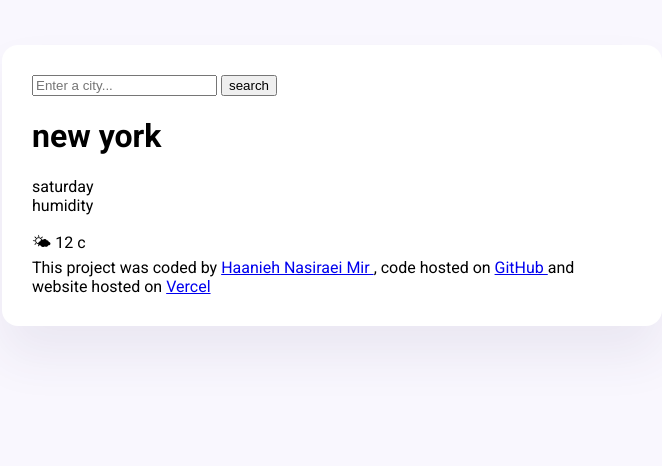
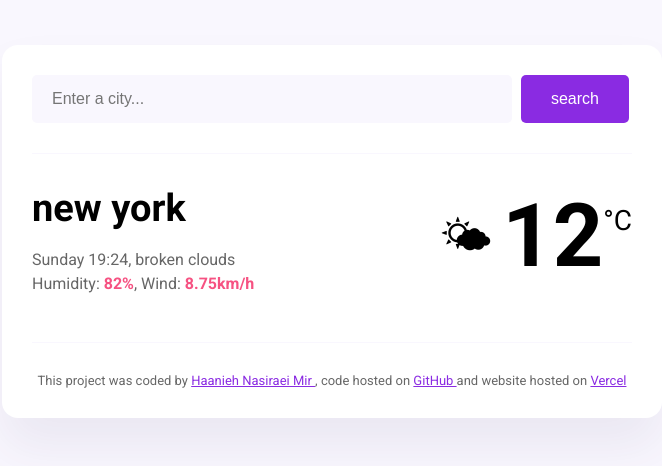
Before and after one commit to HaaniehNasiraeiMir/my-app-vanilla, a plain HTML site: page index.html in a window 1280 px wide. Shown: the whole page, without its empty margins (308-970 px from the left). Drawn offline with Linux system fonts and the light colour scheme.

Commit message:
styled the whole content

```diff
--- a/index.html
+++ b/index.html
@@ -12,21 +12,25 @@
 <body>
     <div class="weather-app">
     <header>
-    <form>
-        <input type="search" placeholder="Enter a city..." required>
-        <input type="submit" value="search">
+    <form class="search-form">
+        <input type="search" placeholder="Enter a city..." required class="search-form-input">
+        <input type="submit" value="search" class="search-form-button">
     </form>
     </header>
     <main>
+        <div class="weather-app-data">
         <div>
-    <h1>new york</h1>
-    <p>saturday
+    <h1 class="weather-app-city">new york</h1>
+    <p class="weather-app-details">Sunday 19:24, broken clouds
         <br>
-        humidity
+    Humidity: <strong>82%</strong>, Wind: <strong>8.75km/h</strong>
     </p>
     </div>
-    <div>
-    🌤 12 c
+    <div class="weather-app-temperature-container">
+        <div class="weather-app-icon">🌤</div>
+        <div class="weather-app-temperature">12</div>
+        <div class="weather-app-unit">°C</div>
+    </div>
     </div>
     </main>
     <footer>This project was coded by
--- a/src/index.css
+++ b/src/index.css
@@ -11,3 +11,71 @@ body {
     box-shadow: 0 30px 50px rgba(65, 50, 100, 0.08);
     border-radius: 16px;
 }
+header {
+    border-bottom: 1px solid #f9f7fe;
+    padding: 0px 0px 30px 0px;
+
+}
+a {
+    color: blueviolet;
+}
+.search-form-input {
+    background-color: #f9f7fe;
+    border: none;
+    border-radius: 5px;
+    width: 80%;
+    font-size: 16px;
+    padding: 15px 20px;
+}
+.weather-app-city {
+    margin: 0;
+    font-size: 38px;
+    line-height: 48px;
+}
+.weather-app-temperature-container {
+    display: flex;
+}
+.weather-app-temperature{
+    font-size: 88px;
+    font-weight: bold;
+    margin-left: 10px;
+}
+.weather-app-icon {
+    font-size: 44px;
+    margin-top: 22px;
+}
+.weather-app-unit {
+    margin-top: 20px;
+    font-size: 28px;
+}
+.weather-app-details {
+    font-size: 16px;
+    line-height: 24px;
+    color: rgba(0, 0, 0, 0.6);
+}
+.weather-app-details strong {
+    color: #f65282;
+}
+.search-form-button {
+    background: blueviolet;
+    padding: 15px 30px;
+    font-size: 16px;
+    border: none;
+    border-radius: 5px;
+    color: white;
+    margin-left: 5px;
+}
+.weather-app-data {
+    display: flex;
+    justify-content: space-between;
+}
+main {
+    padding: 30px 0px;
+}
+footer {
+    border-top: 1px solid #f9f7fe;
+    padding: 30px 0px 0px 0px;
+    text-align: center;
+    font-size: 13px;
+    color: rgba(0, 0, 0, 0.6);
+}
```
